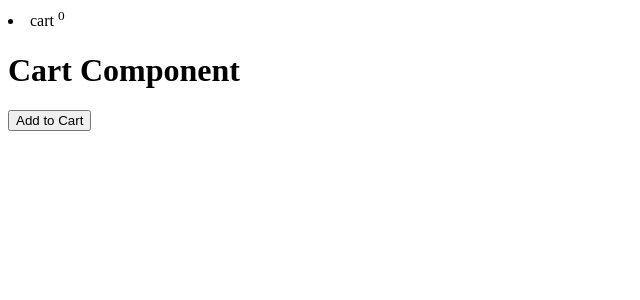
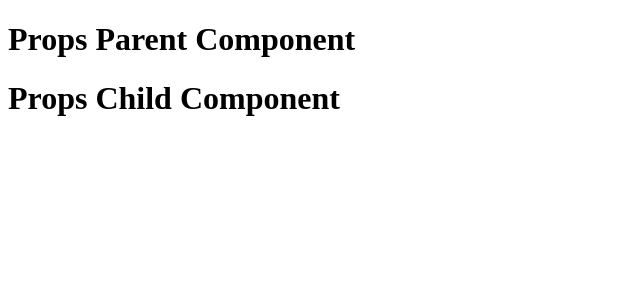
Before and after one commit to Nandan2890/react-js-jspider, a React (Vite) app in the folder myreactapp/: page / in a window 1280 px wide. Shown: the top 300 px of the page, without its empty margins (0-640 px from the left). Built offline with nearby package versions, Linux system fonts and the light colour scheme.

Commit message:
parent and child props component

```diff
--- a/myreactapp/src/App.jsx
+++ b/myreactapp/src/App.jsx
@@ -4,7 +4,8 @@
 // import Fbc from "./alltopics/typesofcomponents/fbc";
 
 // import CounterInFbc from "./alltopics/states/CounterInFbc";
-import Cart from "./alltopics/Props/Cart";
+// import Cart from "./alltopics/Props/Cart";
+import PropsParent from "./alltopics/Props/PropsParent";
 // import Nav from "./alltopics/Props/Nav";
 // import CounterInCbc from "./alltopics/states/CounterInCbc";
 // import StatesInCbc from "./alltopics/states/StatesInCbc";
@@ -20,8 +21,9 @@ function App(){
             {/* <CounterInFbc /> */}
             {/* <StatesInCbc /> */}
             {/* <CounterInCbc /> */}
-            <Cart />
+            {/* <Cart /> */}
             {/* <Nav /> */}
+            <PropsParent />
         </div>
 
     );
--- /dev/null
+++ b/myreactapp/src/alltopics/Props/PropsChild.jsx
@@ -0,0 +1,9 @@
+const PropsChild = () => {
+    return (
+        <div>
+            <h1>Props Child Component</h1>
+        </div>
+    );
+};
+
+export default PropsChild;
--- /dev/null
+++ b/myreactapp/src/alltopics/Props/PropsParent.jsx
@@ -0,0 +1,12 @@
+import PropsChild from "./PropsChild";
+
+const PropsParent = () => {
+    return (
+        <div>
+            <h1>Props Parent Component</h1>
+            <PropsChild />
+        </div>
+    );
+};
+
+export default PropsParent;
```
